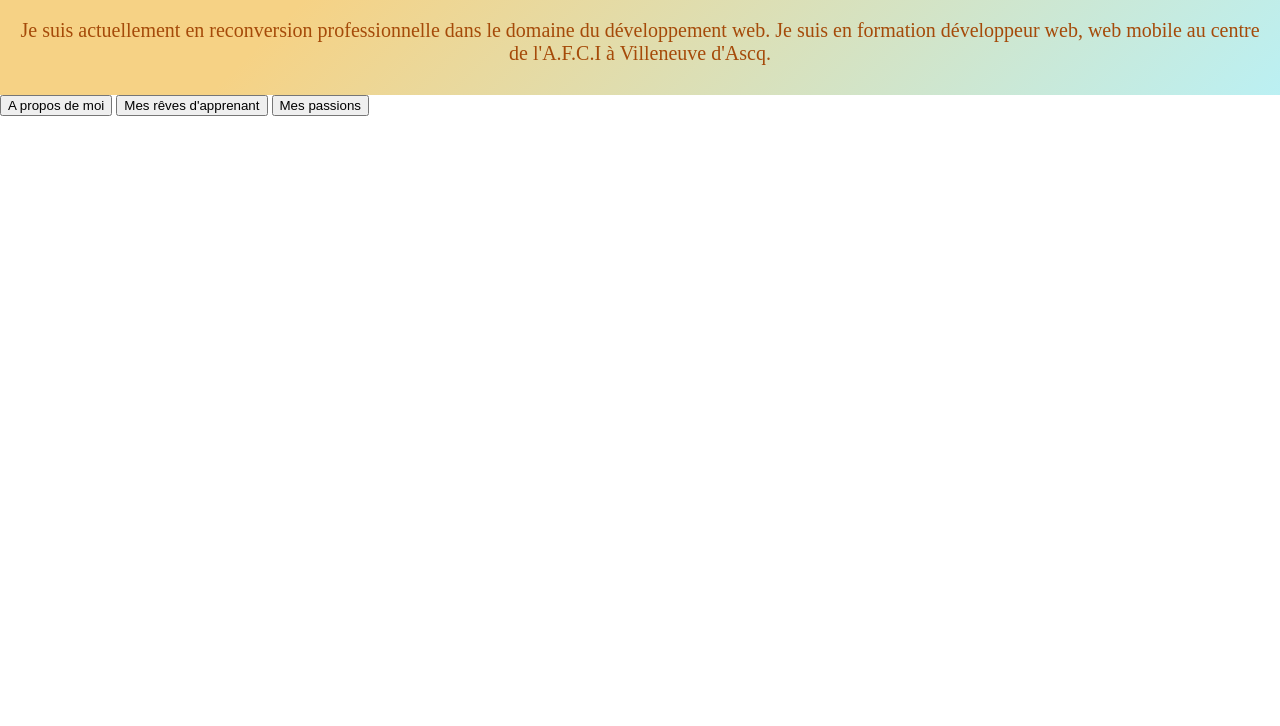
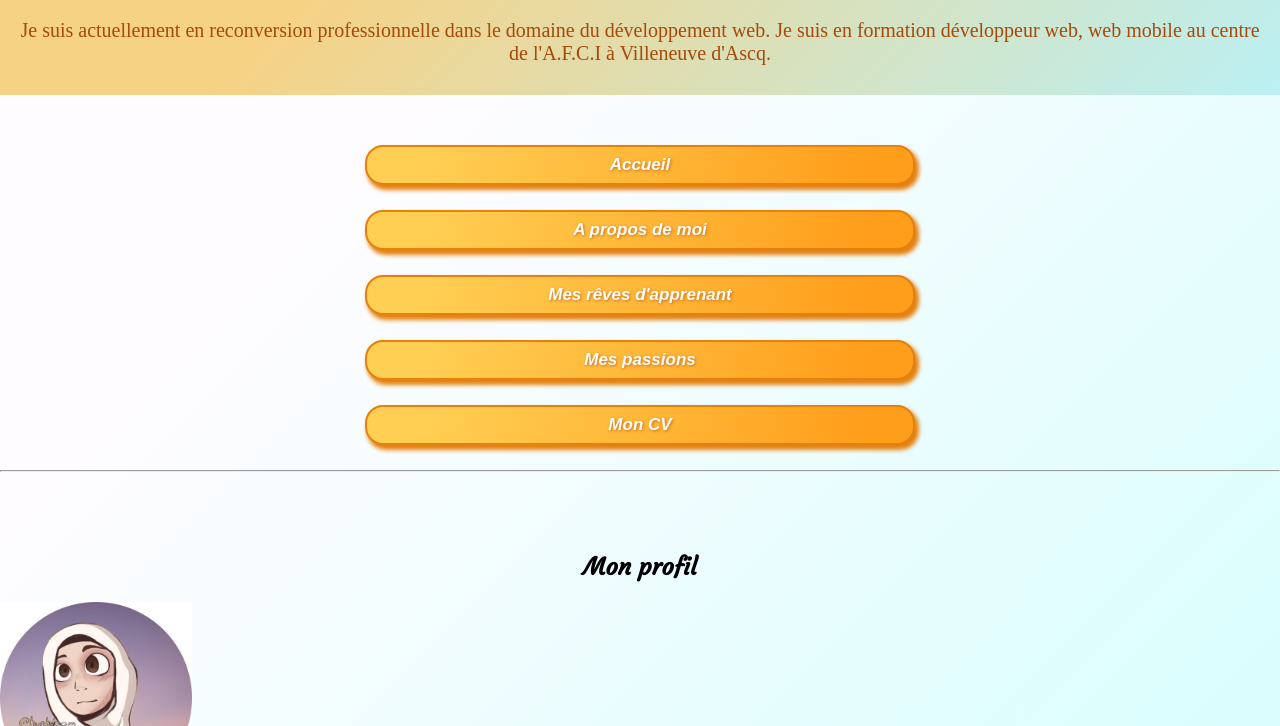
Before and after one commit to Maryam597/About-Me, a plain HTML site: page index.html in a window 1280 px wide. Shown: the part 74-800 px from the top of the page. Drawn offline with Linux system fonts and the light colour scheme.

Commit message:
About me

```diff
--- a/index.html
+++ b/index.html
@@ -1,5 +1,6 @@
 <!DOCTYPE html>
 <html lang="en">
+
 <head>
   <meta charset="UTF-8">
   <meta http-equiv="X-UA-Compatible" content="IE=edge">
@@ -11,32 +12,62 @@
 
   <title>About Me</title>
 </head>
+
 <body>
 
+  <div id="container">
 
   <header>
     <h1> Future développeuse web</h1>
-        <p>Je suis actuellement en reconversion professionnelle dans le domaine du développement web. Je suis en formation développeur web, web mobile au centre de l'A.F.C.I à Villeneuve d'Ascq. </p>
+    <p>Je suis actuellement en reconversion professionnelle dans le domaine du développement web. Je suis en formation
+      développeur web, web mobile au centre de l'A.F.C.I à Villeneuve d'Ascq. </p>
   </header>
 
 
-
   <nav>
-        <!-- <a href="about-me.html"> A propos de moi </a>
-        <a href="my-dreams.hmtl"> Mes rêves d'apprenant</a>
-        <a href="my-passions.html">Mes passions</a> -->
 
 
-        <button onclick="window.location.href='about-me.html';">A propos de moi</button>
-        <button onclick="window.location.href='my-dreams.html';">Mes rêves d'apprenant</button>
-        <button onclick="window.location.href='my-passions.html';">Mes passions</button>
+    <form action="index.html" method="get" target="_blank">
+      <button class="mybuttons" type="submit">Accueil</button>
+    </form>
 
+    <form action="about-me.html" method="get" target="_blank">
+      <button class="mybuttons" type="submit">A propos de moi</button>
+    </form>
+
+    <form action="my-dreams.hmtl" method="get" target="_blank">
+      <button class="mybuttons" type="submit">Mes rêves d'apprenant</button>
+    </form>
+
+
+    <form action="my-passions.html" method="get" target="_blank">
+      <button class="mybuttons" type="submit">Mes passions</button>
+    </form>
+
+    <form action="cv-fr.pdf" method="get" target="_blank">
+      <button class="mybuttons" type="submit">Mon CV</button>
+    </form>
 
   </nav>
 
-    <section></section>
+  <hr>
+
+  <section>
+        <h1>Mon profil</h1>
+
+        <img src="melol.jpg">
+
+        <p>Je m'appelle DRIOUICH Maryam</p>
+
+        <p> Après deux années et demie à travailler dans l'enseignement, j'ai décidé de changer de voie et de me reconvertir dans le domaine du développement informatique </p>
+
+
+  </section>
 
   <footer></footer>
 
+</div>
+
 </body>
+
 </html>
--- a/style.css
+++ b/style.css
@@ -1,8 +1,13 @@
 body{
     margin: 0;
+    display: block;
+    background-color: #d5fefd;
+    background-image: linear-gradient(315deg, #d5fefd 0%, #fffcff 74%);}
 
+.container{
+    display: flex;
+    flex-wrap: wrap;
 }
-
 
 header {
     background-color: rgb(133, 155, 180);
@@ -11,7 +16,46 @@ header {
     background-color: #bbf0f3;
     background-image: linear-gradient(315deg, #bbf0f3 0%, #f6d285 74%);
     color: #a54a09;
+    margin-bottom: 50px;
+}
 
+.mybuttons {
+	box-shadow: 3px 4px 4px 1px #e4810f;
+    background: linear-gradient(109.6deg, rgb(255, 207, 84) 11.2%, rgb(255, 158, 27) 91.1%);	background-color:#c62d1f;
+	border-radius:18px;
+	border:2px solid #e4810f;
+    cursor:pointer;
+	color:#ffffff;
+	font-family:Arial;
+	font-size:17px;
+	font-weight:bold;
+	font-style:italic;
+	padding:8px 30px;
+	text-decoration:none;
+	text-shadow:1px 1px 3px #ce711b;
+    margin-top: 25px;
+    margin-left: 15px;
+    display: flex;
+    flex-wrap: wrap;
+    row-gap: 10px;
+   width: 550px;
+   margin: auto;
+   justify-content: center;
+   margin-bottom: 25px;
+}
+
+
+.mybuttons:hover {
+    background: linear-gradient(179.5deg, rgb(255, 230, 69) 3.3%, rgb(255, 157, 73) 96%);
+    background-color:#ce711b;
+}
+.mybuttons:active {
+	top:1px;
+}
+
+img {
+    width: 15%;
+    height: 15%;
 }
 
 header p {
@@ -19,6 +63,11 @@ header p {
     font-size: 20px;
 }
 
+section h1 {
+
+    margin-top: 80px;
+    text-align: center;
+}
 
 h1 {
     font-family: 'Courgette', cursive;
```
Also changed, not shown: about-me.html (+1 -1 lines), melol.jpg (added), 1 other file. Lines whose indentation alone changed are shown as unchanged.
